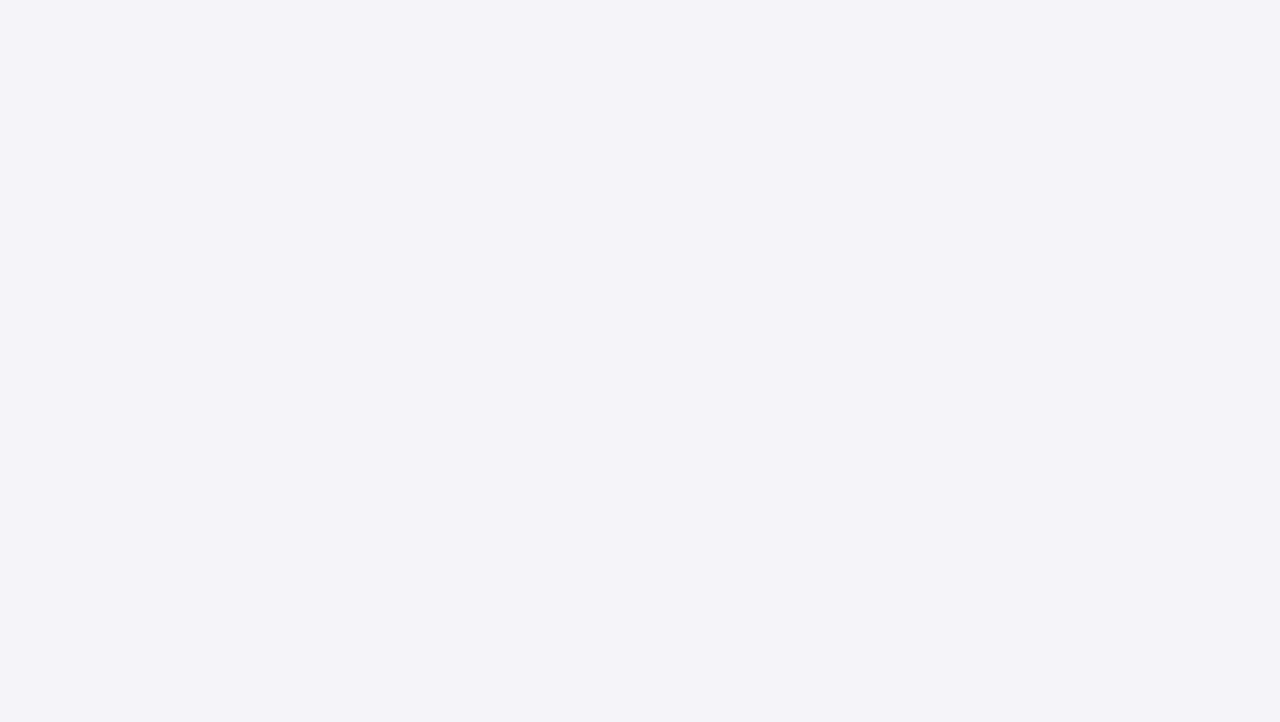
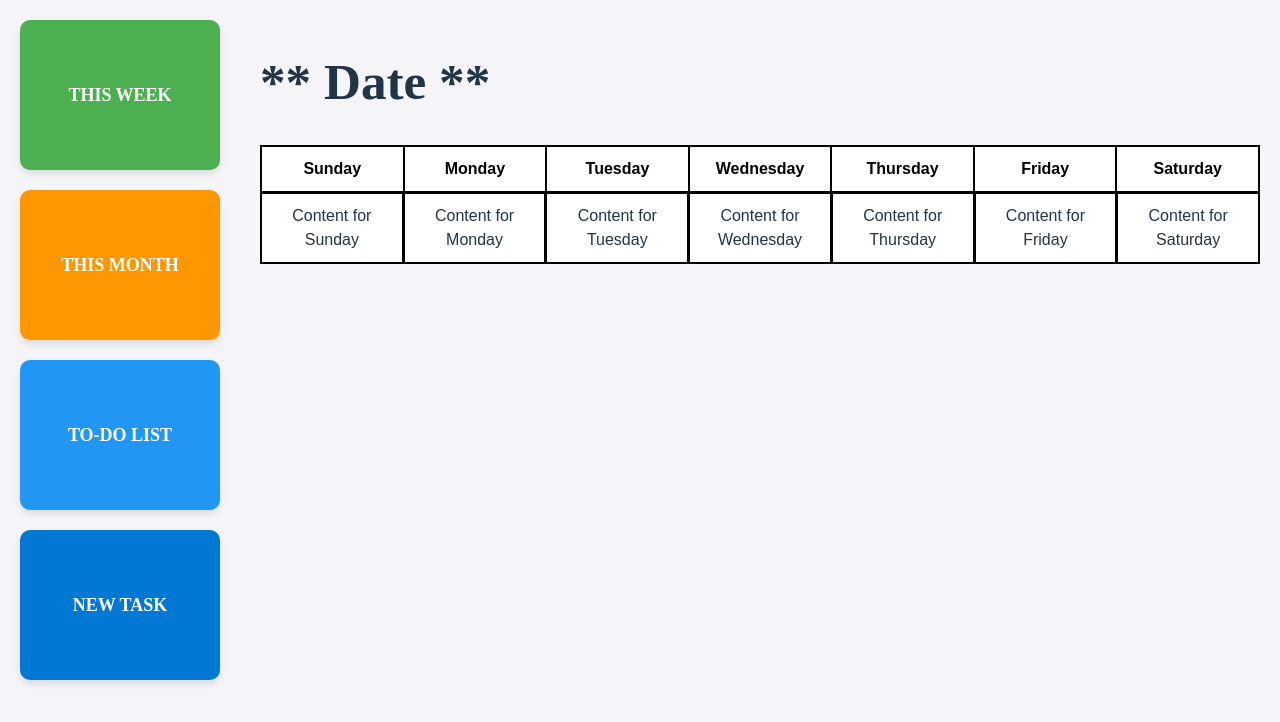
Before and after one commit to Joao14m/FocusFlow, a React (Vite) app in the folder frontend/: page /this-week in a window 1280 px wide. Before the commit this address had no page. Shown: the top 722 px of the page. Built offline with nearby package versions, Linux system fonts and the light colour scheme.

Commit message:
Side-Week Commits: Weekly Calander made + sidemenu created

```diff
--- a/frontend/src/App.tsx
+++ b/frontend/src/App.tsx
@@ -7,10 +7,11 @@ import './styles/LogSign.css';
 // import Tasks from './Tasks';
 // import './styles/checkTask.css';
 import Homepage from './pages/Homepage';
-import './styles/homeP.css';
 // import './styles/menuIcon.css';
-// import './styles/sideMenu.css';
-// import './styles/homePG.css';
+
+import ThisWeek from './pages/ThisWeek';
+import ThisMonth from './pages/ThisMonth';
+import ToDo from './pages/ToDo';
 
 // TypeScript types for the App component (optional but helpful for larger projects)
 const App: React.FC = () => {
@@ -22,6 +23,9 @@ const App: React.FC = () => {
           <Route path="/Login" element={<Login />} />
           <Route path="/Signup" element={<Signup />} />
           <Route path="/Homepage" element={<Homepage />} />
+          <Route path="/this-week" element={<ThisWeek />} />
+          <Route path="/this-month" element={<ThisMonth />} />
+          <Route path="/todo-list" element={<ToDo />} />
           {/* <Route path="/dashboard" element={<Dashboard />} /> */}
           {/* <Route path="/Tasks" element={<Tasks />} /> */}
         </Routes>
--- a/frontend/src/pages/Homepage.tsx
+++ b/frontend/src/pages/Homepage.tsx
@@ -1,15 +1,16 @@
-// import React, {useState} from "react";
-// import { useNavigate } from "react-router-dom";
+import React from 'react';
+import { Link } from 'react-router-dom';
+import '../styles/homeP.css';
 
 const Homepage: React.FC = () => {
-    return (
+  return (
     <div className="containerHome">
-        <div className="box" id="this-week">This Week</div>
-        <div className="box" id="this-month">This Month</div>
-        <div className="box" id="todo-list">To-Do List</div>
-        <div className="box" id="add-task">Add Task</div>
+      <Link to="/this-week" className="box" id="this-week">This Week</Link>
+      <Link to="/this-month" className="box" id="this-month">This Month</Link>
+      <Link to="/todo-list" className="box" id="todo-list">To-Do List</Link>
+      <Link to="/add-task" className="box" id="add-task">New Task</Link>
     </div>
-    );
+  );
 };
 
 export default Homepage;
--- a/frontend/src/pages/ThisMonth.tsx
+++ b/frontend/src/pages/ThisMonth.tsx
@@ -0,0 +1,27 @@
+import React, { useEffect } from 'react';
+import { Link } from 'react-router-dom';
+import '../styles/sideMenu.css';
+
+
+
+const ThisMonth: React.FC = () => {
+    useEffect(() => {
+        // Add a class to the body tag for this page
+        document.body.className = 'sideMenuBody';
+
+        // Cleanup to remove class when leaving the page
+        return () => {
+          document.body.className = '';
+        };
+      }, []);
+  return (
+    <div className="containerSide">
+      <Link to="/this-week" className="boxSide" id="this-week">This Week</Link>
+      <Link to="/this-month" className="boxSide" id="this-month">This Month</Link>
+      <Link to="/todo-list" className="boxSide" id="todo-list">To-Do List</Link>
+      <Link to="/add-task" className="boxSide" id="add-task">New Task</Link>
+    </div>
+  );
+};
+
+export default ThisMonth;
--- a/frontend/src/pages/ThisWeek.tsx
+++ b/frontend/src/pages/ThisWeek.tsx
@@ -0,0 +1,57 @@
+import React, { useEffect } from 'react';
+import { Link } from 'react-router-dom';
+import '../styles/sideMenu.css';
+import '../styles/weeklyCalendar.css';
+
+const ThisWeek: React.FC = () => {
+  useEffect(() => {
+    // Add a class to the body tag for this page
+    document.body.className = 'sideMenuBody';
+
+    // Cleanup to remove class when leaving the page
+    return () => {
+      document.body.className = '';
+    };
+  }, []);
+
+  return (
+    <div style={{ display: 'flex', flexDirection: 'row', width: '100%' }}>
+      {/* Sidebar */}
+      <div className="containerSide">
+        <Link to="/this-week" className="boxSide" id="this-week">This Week</Link>
+        <Link to="/this-month" className="boxSide" id="this-month">This Month</Link>
+        <Link to="/todo-list" className="boxSide" id="todo-list">To-Do List</Link>
+        <Link to="/add-task" className="boxSide" id="add-task">New Task</Link>
+      </div>
+
+      {/* Weekly Calendar */}
+      <div style={{ flex: 1, padding: '20px' }}>
+        {/* Implement current Week Time */}
+
+        <h1>** Date ** </h1>
+        <div className="weeklyCalendar">
+  <div className="header">
+    <div className="dayHeader">Sunday</div>
+    <div className="dayHeader">Monday</div>
+    <div className="dayHeader">Tuesday</div>
+    <div className="dayHeader">Wednesday</div>
+    <div className="dayHeader">Thursday</div>
+    <div className="dayHeader">Friday</div>
+    <div className="dayHeader">Saturday</div>
+  </div>
+  <div className="boxes">
+    <div className="day">Content for Sunday</div>
+    <div className="day">Content for Monday</div>
+    <div className="day">Content for Tuesday</div>
+    <div className="day">Content for Wednesday</div>
+    <div className="day">Content for Thursday</div>
+    <div className="day">Content for Friday</div>
+    <div className="day">Content for Saturday</div>
+  </div>
+</div>
+      </div>
+    </div>
+  );
+};
+
+export default ThisWeek;
--- a/frontend/src/pages/ToDo.tsx
+++ b/frontend/src/pages/ToDo.tsx
@@ -0,0 +1,12 @@
+import React from 'react';
+
+const ToDo: React.FC = () => {
+  return (
+    <div>
+      <h1>To-Do List</h1>
+      <p>Welcome to the To-Do List page!</p>
+    </div>
+  );
+};
+
+export default ToDo;
--- /dev/null
+++ b/frontend/src/styles/sideMenu.css
@@ -0,0 +1,52 @@
+.sideMenuBody {
+    font-family: Arial, sans-serif;
+    background-color: #f4f4f9;
+    margin: 0;
+    padding: 0;
+    display: flex;
+    justify-content: flex-start; /* Align content to the start */
+    align-items: flex-start; /* Align content at the top */
+    height: 100vh;
+}
+
+
+.containerSide {
+    display: flex;
+    flex-direction: column; /* Arrange boxes vertically */
+    gap: 20px; /* Spacing between the boxes */
+    margin: 20px; /* Add some spacing from the edge of the screen */
+}
+
+.boxSide {
+    width: 200px;
+    height: 150px;
+    border-radius: 10px;
+    background-color: #0078d4;
+    color: white;
+    display: flex;
+    justify-content: center;
+    align-items: center;
+    font-size: 18px;
+    font-weight: bold;
+    text-transform: uppercase;
+    box-shadow: 0 4px 6px rgba(0, 0, 0, 0.1);
+    cursor: pointer;
+    transition: transform 0.3s, box-shadow 0.3s;
+}
+
+.boxSide:hover {
+    transform: translateY(-5px);
+    box-shadow: 0 8px 12px rgba(0, 0, 0, 0.2);
+}
+
+#this-week {
+    background-color: #4caf50; /* Green */
+}
+
+#this-month {
+    background-color: #ff9800; /* Orange */
+}
+
+#todo-list {
+    background-color: #2196f3; /* Blue */
+}
--- /dev/null
+++ b/frontend/src/styles/weeklyCalendar.css
@@ -0,0 +1,64 @@
+.weeklyCalendar {
+    display: grid;
+    grid-template-rows: auto 1fr; /* Header row on top, flexible boxes below */
+    border: 1px solid #000;
+    background-color: #000;
+}
+
+.header {
+    display: grid;
+    grid-template-columns: repeat(7, 1fr); /* Seven equal columns for headers */
+    background-color: #f4f4f4;
+    border-bottom: 1px solid #000; /* Separator between headers and boxes */
+}
+
+.dayHeader {
+    display: flex;
+    justify-content: center;
+    align-items: center;
+    padding: 10px;
+    font-family: Arial, sans-serif;
+    font-size: 16px;
+    font-weight: bold;
+    background-color: #fff;
+    color: #000;
+    text-align: center;
+    border: 1px solid #000; /* Adds borders around header cells */
+}
+
+.boxes {
+    display: grid;
+    grid-template-columns: repeat(7, 1fr); /* Seven equal columns for boxes */
+    gap: 1px; /* Adds spacing between day boxes */
+}
+
+.day {
+    display: flex;
+    justify-content: center;
+    align-items: center;
+    padding: 10px;
+    background-color: #fff;
+    border: 1px solid #000;
+    font-family: Arial, sans-serif;
+    font-size: 16px;
+    text-align: center;
+    transition: transform 0.2s, box-shadow 0.2s, background-color 0.2s;
+}
+
+.day:hover {
+    transform: translateY(-5px);
+    box-shadow: 0 6px 10px rgba(0, 0, 0, 0.2);
+    background-color: #f0f0f0;
+}
+
+.day:active {
+    background-color: #ddd;
+}
+
+/* Highlight the current day */
+.currentDay {
+    background-color: #ffeb3b;
+    color: #000;
+    font-weight: bold;
+    border: 2px solid #f57c00;
+}
```
Also changed, not shown: 2 other files (tests, documents, lock files or other folders).
